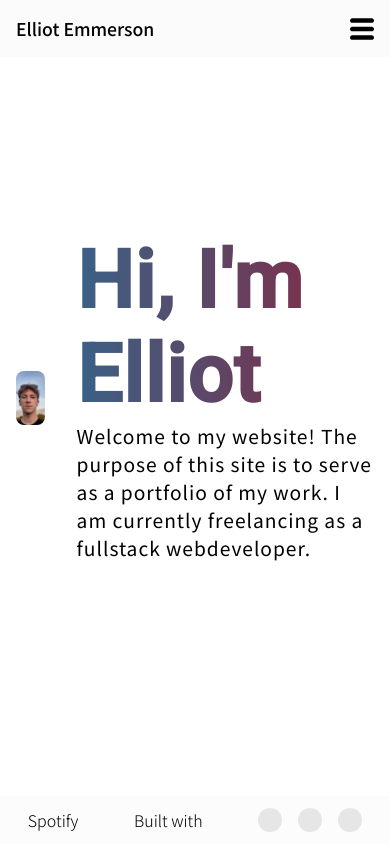
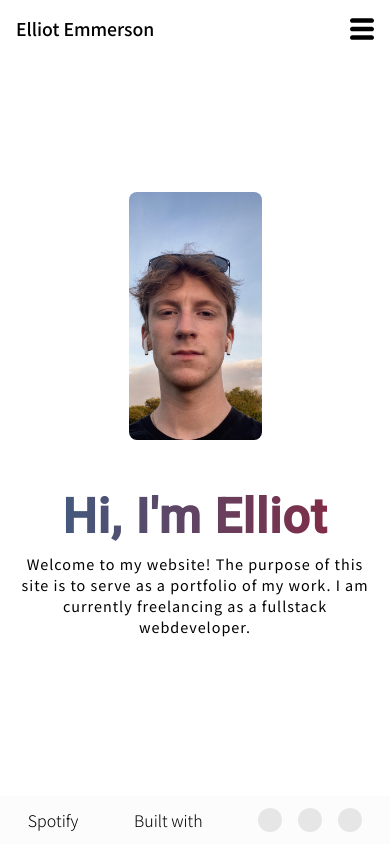
Before and after one commit to elliome/ellio.me, a Next.js app: page / in a window 390 px wide. Built offline with nearby package versions, Linux system fonts and the light colour scheme.

Commit message:
responsive index

```diff
--- a/pages/index.tsx
+++ b/pages/index.tsx
@@ -1,6 +1,6 @@
 import Head from "next/head";
 import Image from "../components/Image";
-import styles from "../styles/Index.module.scss";
+import styles from "../styles/pages/Index.module.scss";
 import ReactGol from "react-gol";
 
 import ProfileSource from "../public/images/profile.jpg";
--- a/styles/components/Nav.module.scss
+++ b/styles/components/Nav.module.scss
@@ -5,7 +5,7 @@
     position: absolute;
     @include mixins.respond-to("small") {
         position: fixed;
-        background-color: rgba(var(--color-1), 0.8);
+        background-color: rgba(255, 255, 255, 0.8);
         backdrop-filter: blur(20px);
         -webkit-backdrop-filter: blur(10px);
     }
--- a/styles/Index.module.scss
+++ b/styles/pages/Index.module.scss
@@ -1,3 +1,5 @@
+@use '../abstracts/mixins.scss';
+
 .container {
     flex-grow: 1;
     display: flex;
@@ -18,6 +20,10 @@
     justify-content: center;
     align-items: center;
     gap: 2rem;
+    @include mixins.respond-to("small") {
+        margin-top: 2rem;
+        flex-direction: column;
+    }
 
     .textContainer {
         max-width: 35rem;
@@ -36,12 +42,22 @@
             background-clip: text;
             -webkit-background-clip: text;
             -webkit-text-fill-color: transparent;
+
+            @include mixins.respond-to("small") {
+                text-align: center;
+                font-size: 3rem;
+                margin: 1rem 0 0.5rem 0;
+            }
         }
 
         p {
             font-size: 1.2rem;
             margin: 0;
             font-weight: 400;
+            @include mixins.respond-to("small") {
+                text-align: center;
+                font-size: 0.9rem;
+            }
         }
     }
 }
```
